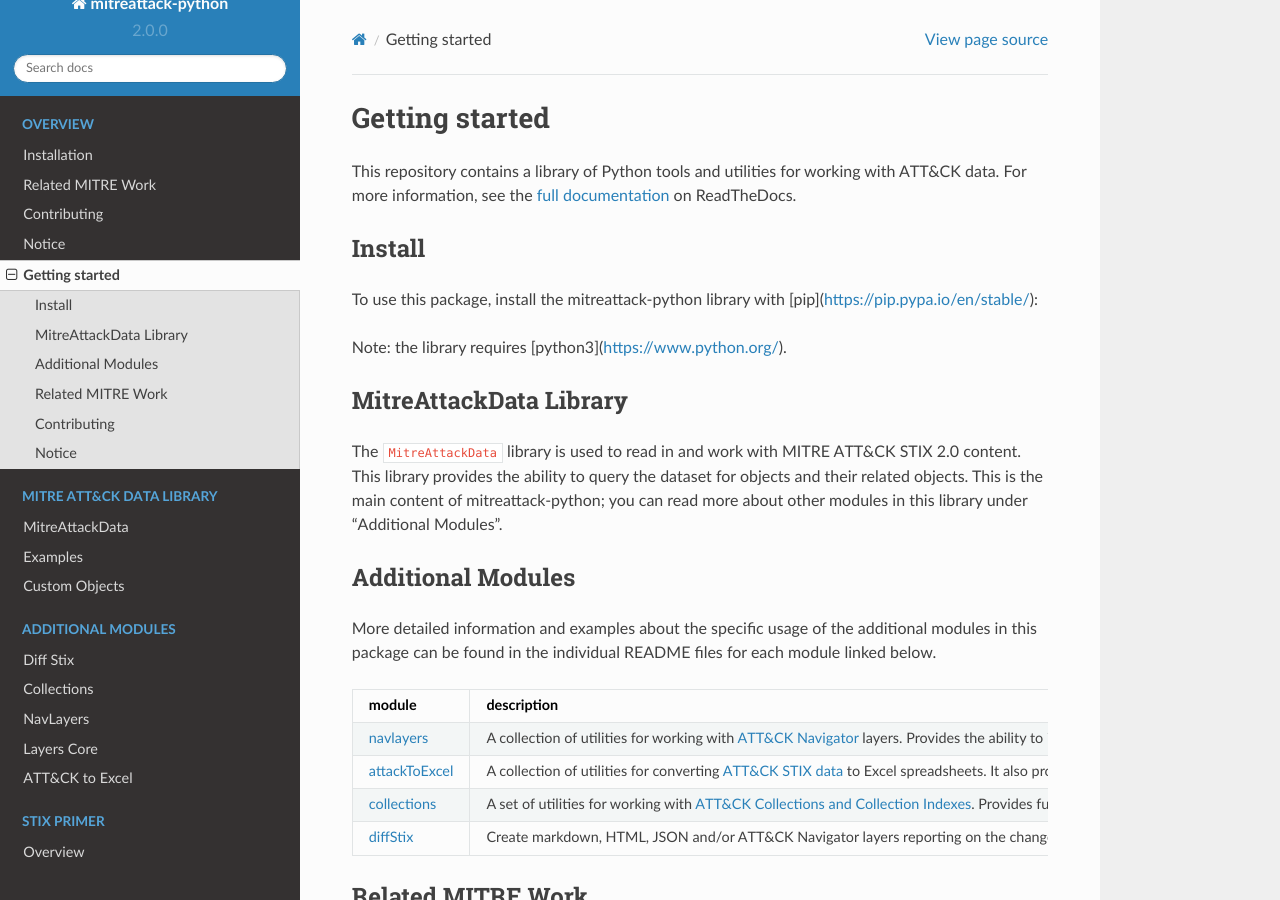
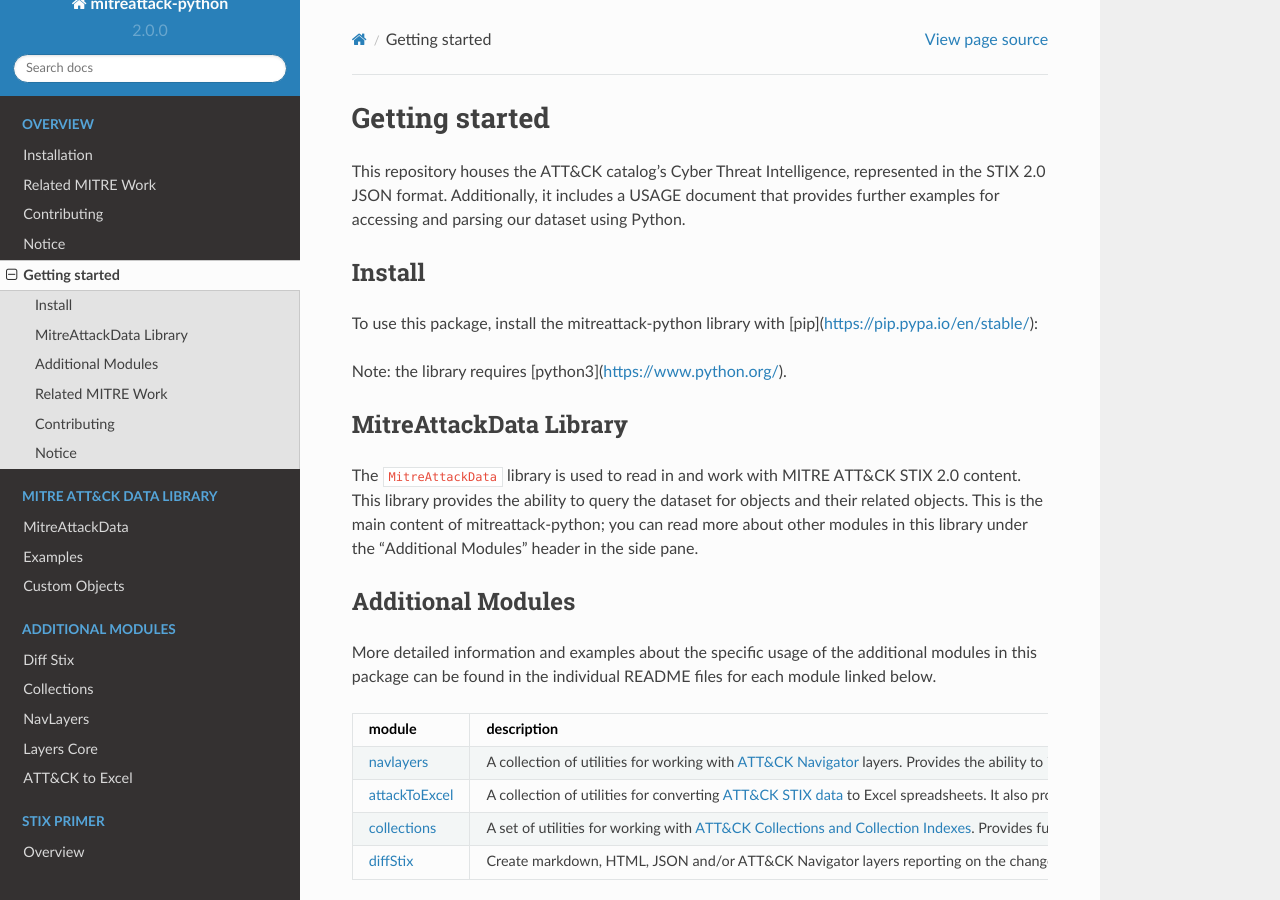
Before and after one commit to mitre-attack/mitreattack-python, a Sphinx documentation site: the page built from docs/getting_started.rst, in a window 1280 px wide and 900 px high. Built offline with Sphinx 7.4.7 and the Read the Docs theme 2.0.0, drawn with Linux system fonts in a browser that asks for light colours; pages that are not in the unit, such as notebooks, are missing from menus.

Commit message:
additional improvements

```diff
--- a/docs/getting_started.rst
+++ b/docs/getting_started.rst
@@ -2,8 +2,8 @@
 Getting started
 ==============================================
 
-This repository contains a library of Python tools and utilities for working with ATT&CK data. For more information,
-see the `full documentation <https://mitreattack-python.readthedocs.io/>`_ on ReadTheDocs.
+This repository houses the ATT&CK catalog's Cyber Threat Intelligence, represented in the STIX 2.0 JSON format.
+Additionally, it includes a USAGE document that provides further examples for accessing and parsing our dataset using Python.
 
 Install
 -----
@@ -21,7 +21,7 @@ MitreAttackData Library
 
 The ``MitreAttackData`` library is used to read in and work with MITRE ATT&CK STIX 2.0 content. This library provides
 the ability to query the dataset for objects and their related objects. This is the main content of mitreattack-python;
-you can read more about other modules in this library under "Additional Modules".
+you can read more about other modules in this library under the "Additional Modules" header in the side pane.
 
 Additional Modules
 ------------------------
--- a/docs/related_work.rst
+++ b/docs/related_work.rst
@@ -16,7 +16,7 @@ phases of an adversary's lifecycle, and the platforms they are known to target.
 for understanding security risk against known adversary behavior, for planning security
 improvements, and verifying defenses work as expected.
 
-https://attack.mitre.org
+Visit `the ATT&CK website <https://attack.mitre.org>`_ to browse our curated knowledge base.
 
 STIX
 ^^^^^^^^^^^^^^^^^^^^^^^^^^^^^^^^^^^^^^^^^^^^^^
```
